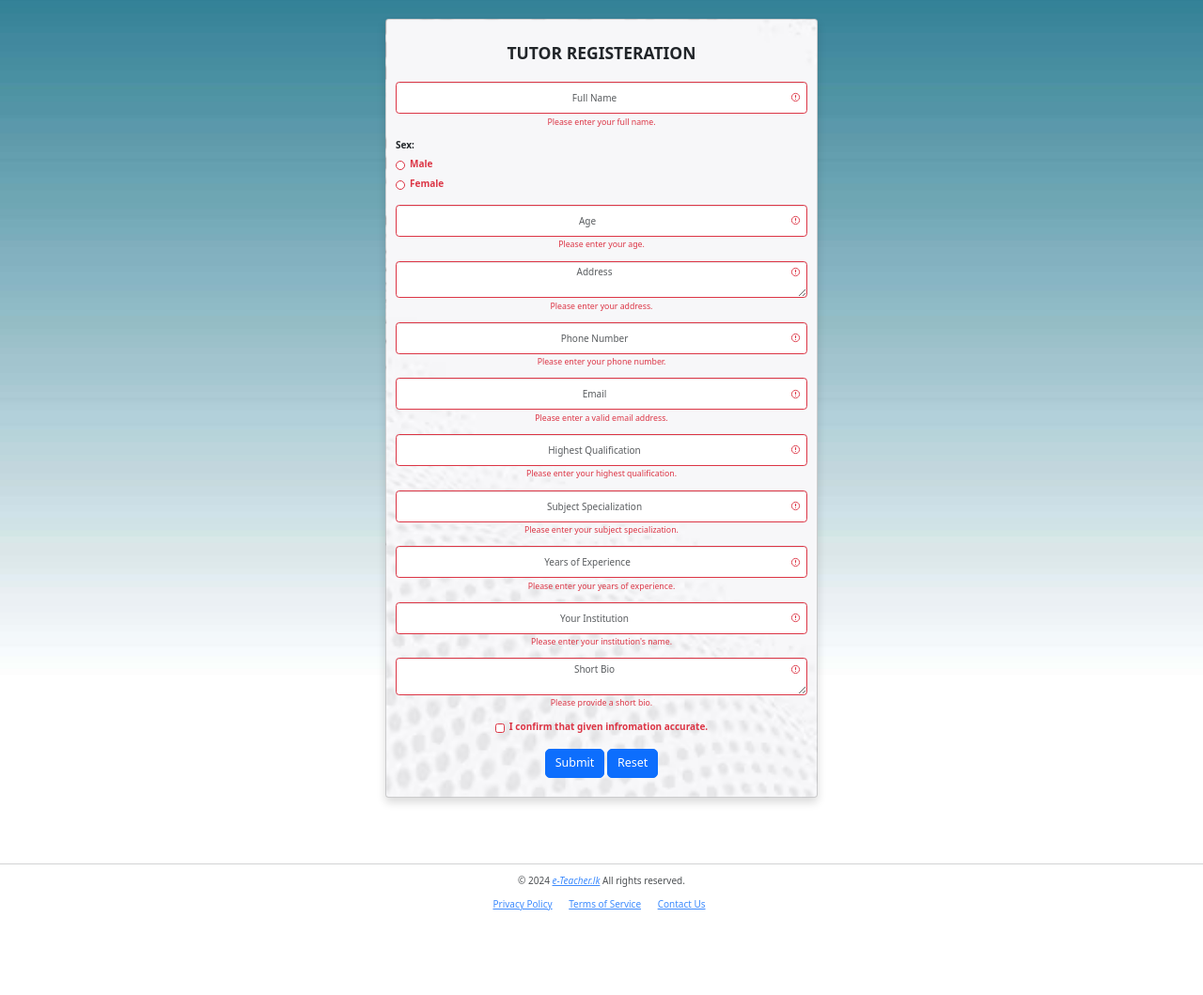
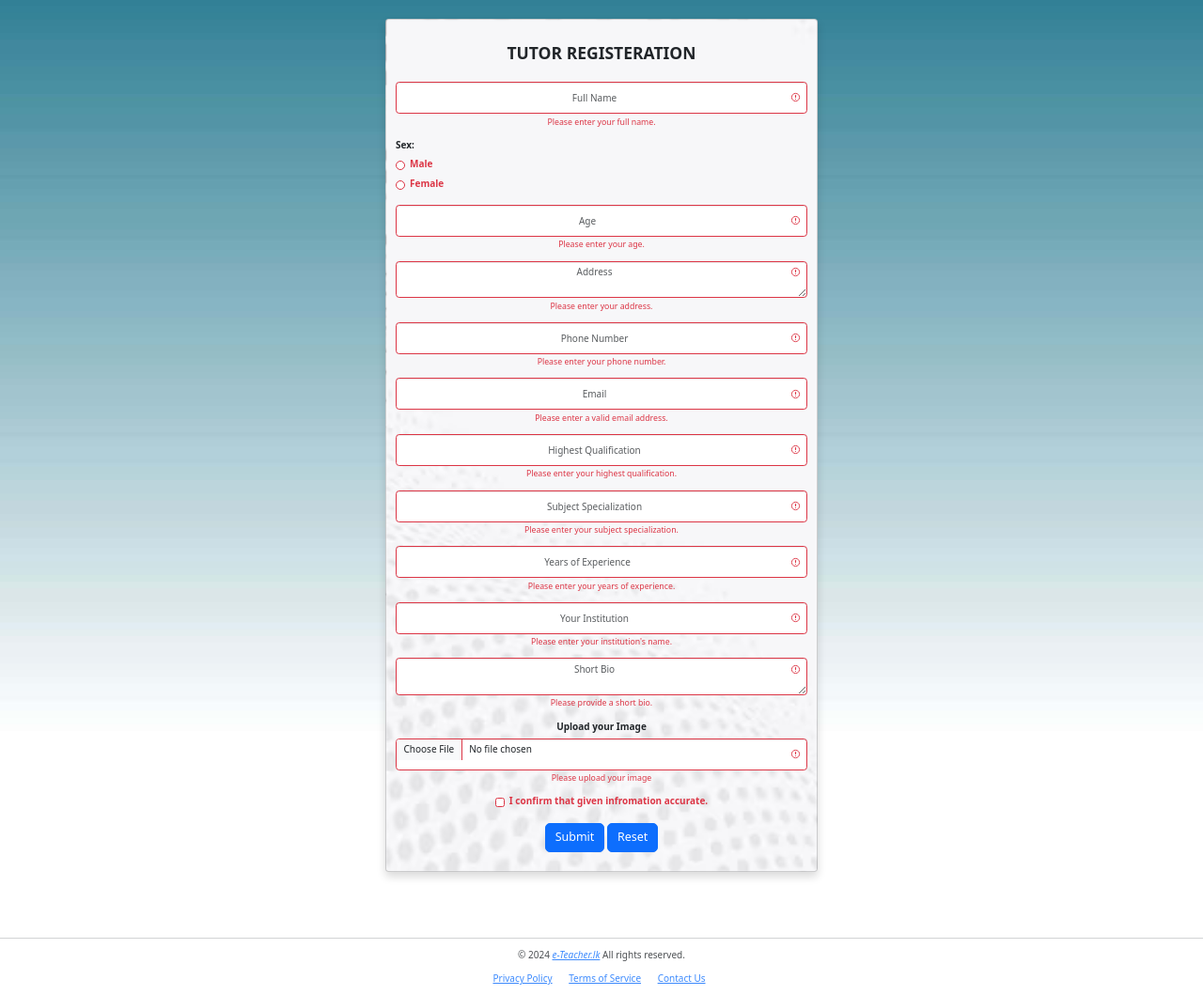
Before and after one commit to rayuthuva05/Tutor-Hiring-Website-Project, a PHP site: page /Tutor_register.html in a window 1280 px wide. Shown: the part 66-1125 px from the top of the page at 94% size. Before the commit the page ends 1035 px from the top, so only its background shows below. Run offline with PHP 8.4, Linux system fonts and the light colour scheme.

Commit message:
image uploading is added

```diff
--- a/Tutor_register.html
+++ b/Tutor_register.html
@@ -102,6 +102,12 @@
                             <div class="invalid-feedback">Please provide a short bio.</div>
                         </div>
 
+                        <div class="mb-3">
+                            <label>Upload your Image</label>
+                            <input type="file" class="form-control" name="image" accept="image/*" id="image" required>
+                            <div class="invalid-feedback">Please upload your image</div>
+                        </div>
+
                         <div class="mb-3 d-flex justify-content-center">
                             <div class="form-check">
                                 <input class="form-check-input" type="checkbox" id="confirmation" name="confirmation" required>
```
Also changed, not shown: php/tutor_register.php (+5 -4 lines).
